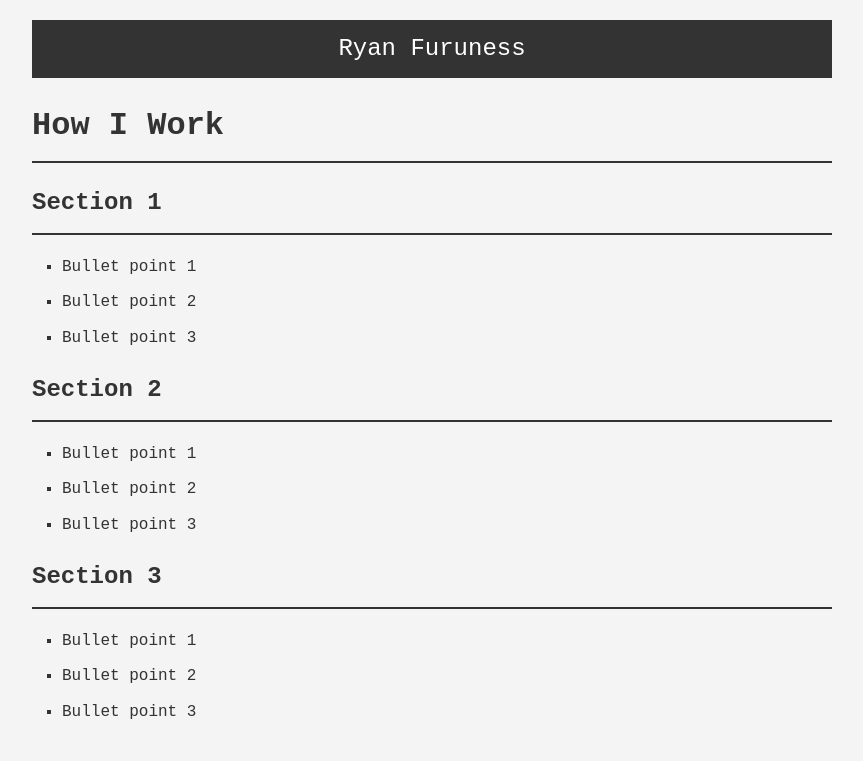
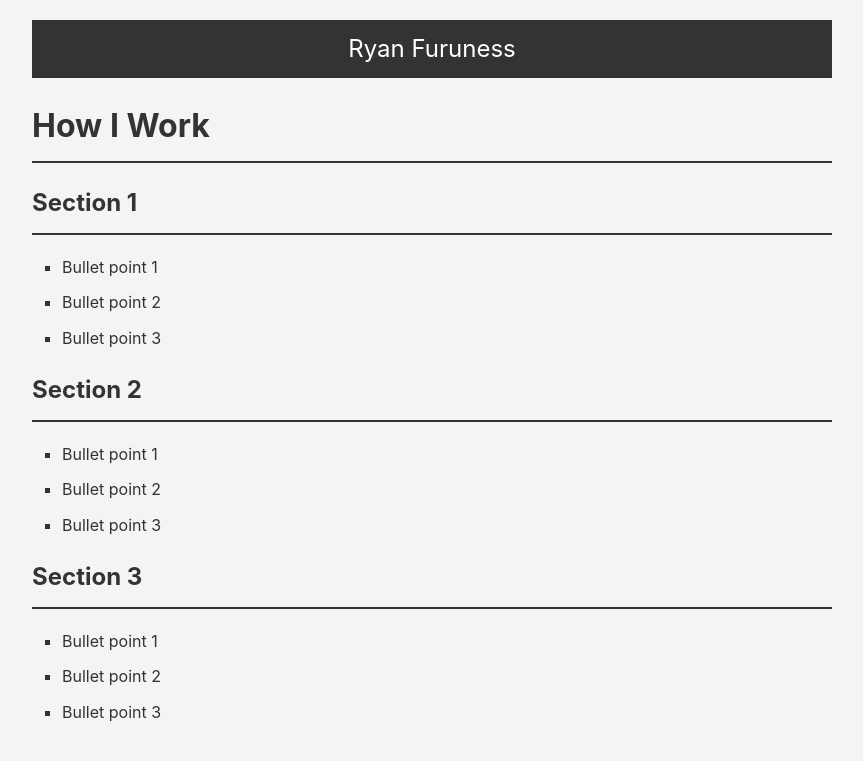
Before and after one commit to ryanfuruness/ryanfuruness.github.io, a Jekyll site: the page how-i-work.html, which Jekyll copies as it is, in a window 1280 px wide. Shown: the top 761 px of the page, without its empty margins (208-1071 px from the left). Built offline with Jekyll 4.4.1, drawn with Linux system fonts in a browser that asks for light colours.

Commit message:
Using a more standard font

```diff
--- a/how-i-work.html
+++ b/how-i-work.html
@@ -6,7 +6,7 @@
     <title>How I Work - Ryan Furuness</title>
     <style>
         body {
-            font-family: 'Courier New', monospace;
+            font-family: -apple-system, BlinkMacSystemFont, "Segoe UI", Roboto, Helvetica, Arial, sans-serif, "Apple Color Emoji", "Segoe UI Emoji", "Segoe UI Symbol";
             line-height: 1.6;
             color: #333;
             max-width: 800px;
```
